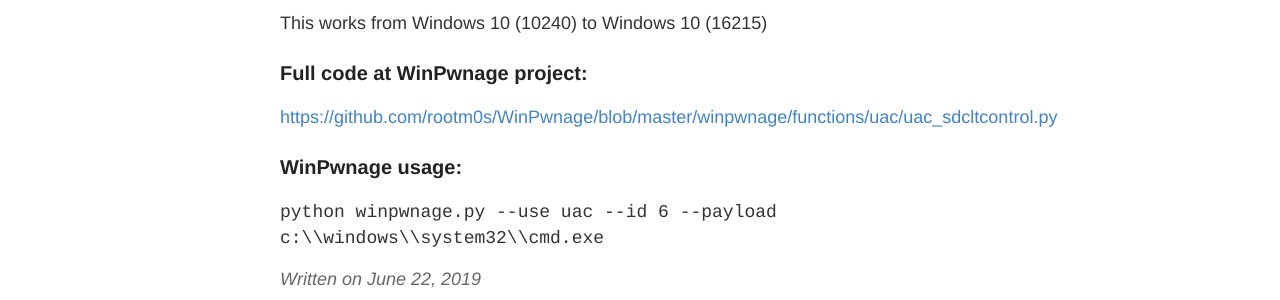
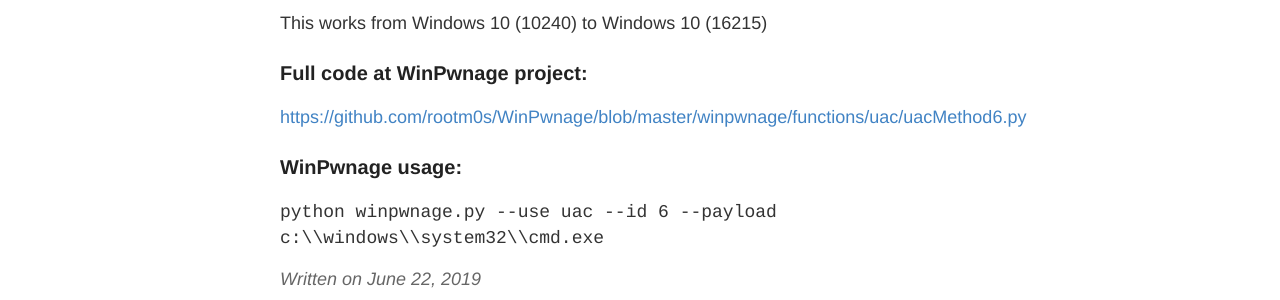
Before and after one commit to rootm0s/rootm0s.github.io, a Jekyll site: the page built from _posts/2019-6-22-sdclt2-uac-bypass.md, in a window 1280 px wide. Shown: the part 332-632 px from the top of the page. Built offline with Jekyll 4.4.1, drawn with Linux system fonts in a browser that asks for light colours; part of the change alters nothing that is shown.

Commit message:
Update 2019-6-22-sdclt2-uac-bypass.md

```diff
--- a/_posts/2019-6-22-sdclt2-uac-bypass.md
+++ b/_posts/2019-6-22-sdclt2-uac-bypass.md
@@ -9,7 +9,7 @@ registry App Path hijacking, it can be used to spawn our executable with High IL
 This works from Windows 10 (10240) to Windows 10 (16215)
 
 ### Full code at WinPwnage project:
-[https://github.com/rootm0s/WinPwnage/blob/master/winpwnage/functions/uac/uac_sdcltcontrol.py](https://github.com/rootm0s/WinPwnage/blob/master/winpwnage/functions/uac/uac_sdcltcontrol.py)
+[https://github.com/rootm0s/WinPwnage/blob/master/winpwnage/functions/uac/uacMethod6.py](https://github.com/rootm0s/WinPwnage/blob/master/winpwnage/functions/uac/uacMethod6.py)
 
 ### WinPwnage usage:
 `python winpwnage.py --use uac --id 6 --payload c:\\windows\\system32\\cmd.exe`
```
